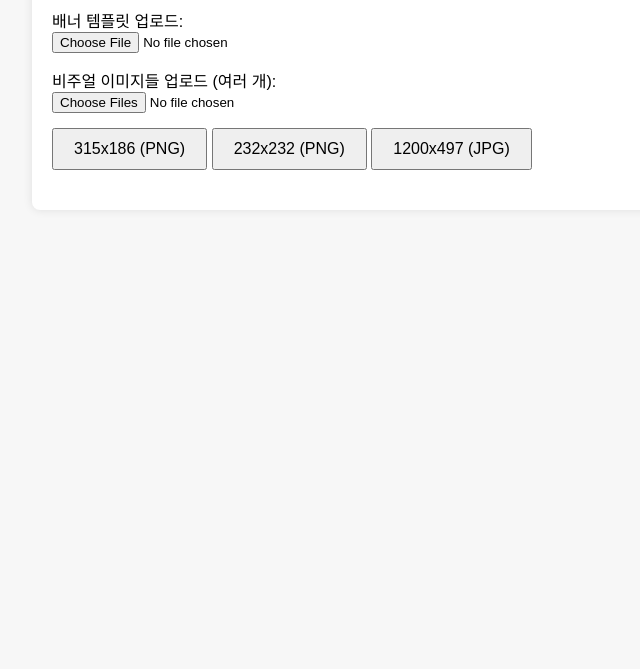
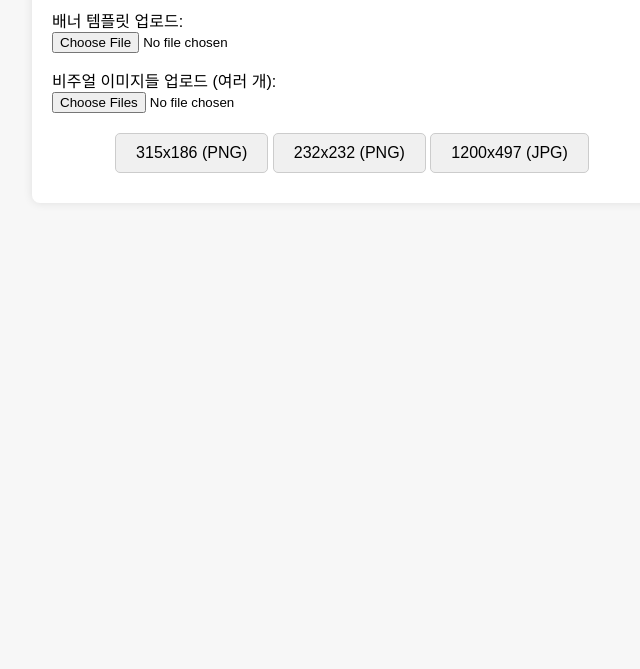
Before and after one commit to ivoryseaweed/banner-generator, a plain HTML site: page index.html in a window 1280 px wide. Shown: the part 131-800 px from the top of the page, without its empty margins (288-928 px from the left). Drawn offline with nearby package versions, Linux system fonts and the light colour scheme.

Commit message:
Update style.css

```diff
--- a/style.css
+++ b/style.css
@@ -20,7 +20,14 @@ button {
   padding: 10px 20px;
   font-size: 16px;
   cursor: pointer;
+  border-radius: 5px;
+  background-color: #f0f0f0;
+  border: 1px solid #ccc;
+  margin-bottom: 10px; /* 버튼 간 간격 추가 */
 }
-#preview {
-  margin-top: 20px;
+
+/* 버튼 위치 (캔버스 아래에 배치) */
+.button-container {
+  text-align: center; /* 가운데 정렬 */
+  margin-top: 20px; /* 캔버스와의 간격 */
 }
```
